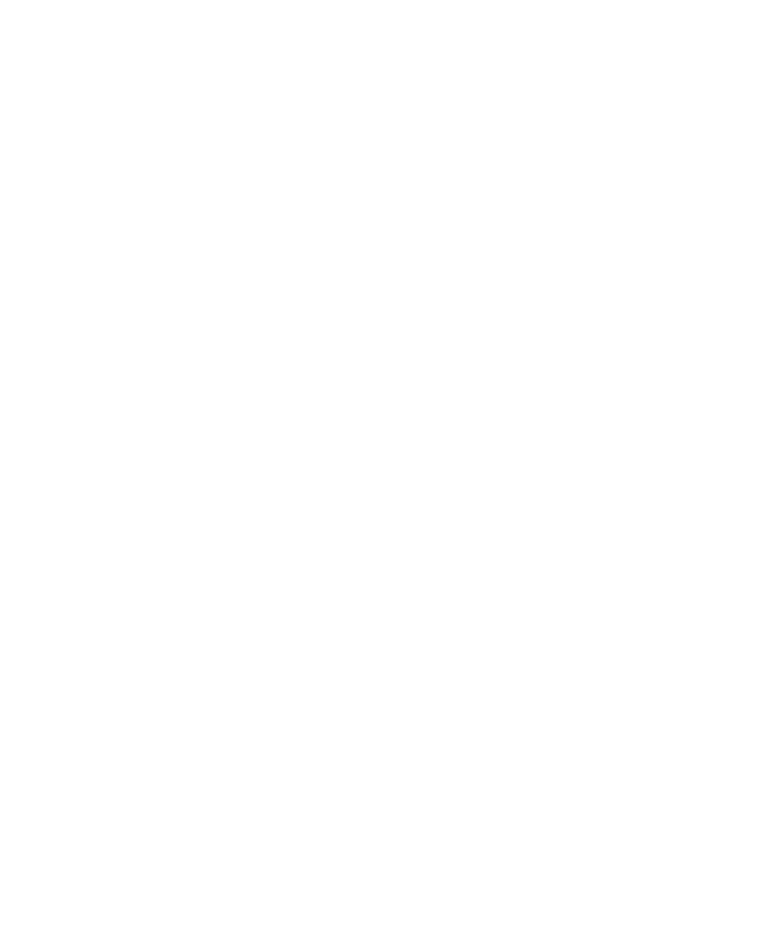
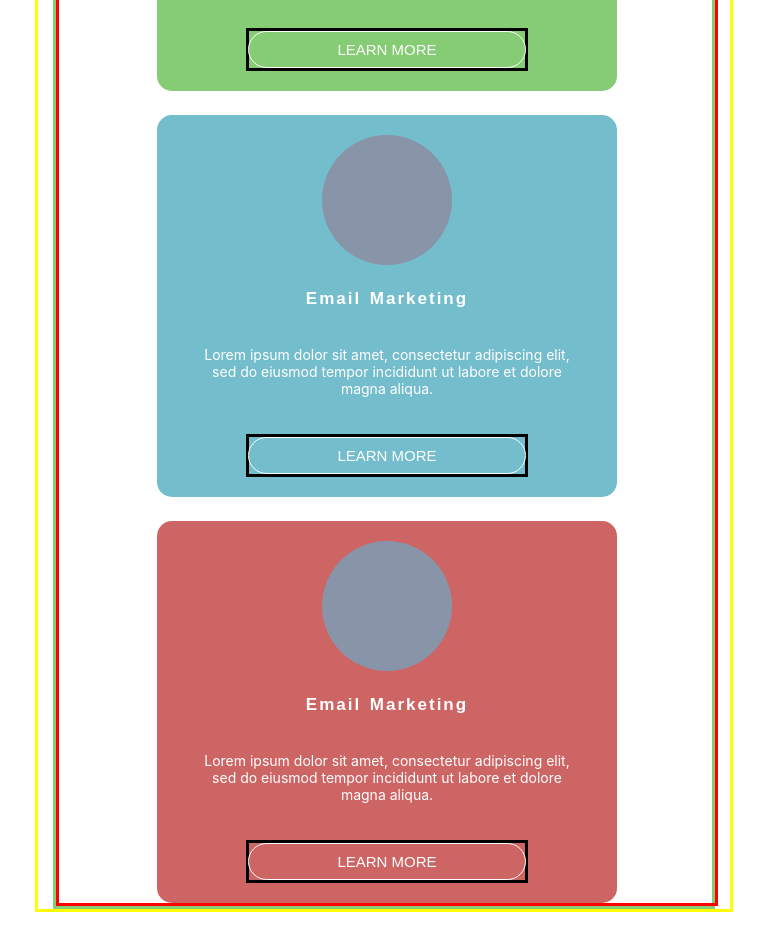
Before and after one commit to KeyToTech/KoreanPhraseBookSite, a React (Create React App) app: page / in a window 768 px wide. Shown: the part 1800-2750 px from the top of the page. Before the commit the page ends 1110 px from the top, so only its background shows below. Built offline with nearby package versions, Linux system fonts and the light colour scheme.

Commit message:
1) scaling for screen from 1500px and more 2) scaling for screen from 1200px to 1500px 3) scaling for screen from 768px to 922px

```diff
--- a/src/App.js
+++ b/src/App.js
@@ -8,8 +8,8 @@ class App extends React.Component {
     render() {
         return (
             <div>
-                {/* <Header/>
-                <Content/> */}
+                <Header/>
+                <Content/>
                 <Footer/>
             </div>
 
--- a/src/components/content/content.css
+++ b/src/components/content/content.css
@@ -3,7 +3,7 @@
 @media only screen and (min-width: 768px) {
 
 .content {
-
+    border: red solid;
     width: 100%;
     height: auto;
     margin-left: 0px;
@@ -86,14 +86,16 @@ h3 {
 @media only screen and (min-width: 768px) and (max-width: 1500px) {
 
     .content {
-        width: 80%;
+        border: green solid;
+        width: 100%;
      }
 }
 
 @media only screen and (min-width: 768px) and (max-width: 922px) {
 
     .content {
-        width: 90%;
+        border: yellow solid;
+        width: 100%;
     }
 
     .wrapp_info_section {
--- a/src/components/content/content.js
+++ b/src/components/content/content.js
@@ -16,10 +16,10 @@ class Content extends Component {
             <div className="content">
                 <div className="wrapp_info_section">
                    <SectionOne/>
-                   <SectionTwo/>
+                   {/* <SectionTwo/>
                    <SectionThree/>
                    <SectionFour/>
-                   <Form/>
+                   <Form/> */}
                 </div>
             </div>
             );
--- a/src/components/content/section_one/section_one.js
+++ b/src/components/content/section_one/section_one.js
@@ -8,7 +8,7 @@ class SectionOne extends Component {
         return (
             <section className="wrapp_info_section_one">
 
-                <div className="main-container">
+
                     <div className="row">
 
                         <div className="collumn-green">
@@ -52,7 +52,7 @@ class SectionOne extends Component {
 
                     </div>
 
-                </div>
+
 
             </section>
         );
--- a/src/components/content/style.css
+++ b/src/components/content/style.css
@@ -1,7 +1,9 @@
 
 
+@media only screen and (min-width: 768px) {
+
 .wrapp_info_section_one {
-
+    border: #85cc74 solid;
     width: 60%;
     display: flex;
     flex-direction: column;
@@ -9,18 +11,13 @@
     margin-top: 50px;
 }
 
-.main-container {
 
-
-height: 450px;
-
-
-}
 
 .row {
 
-
+    border: red solid;
     height: 450px;
+    width: 100%;
     display: flex;
     flex-direction: row;
     justify-content: space-between;
@@ -29,7 +26,7 @@ height: 450px;
 
 .collumn-green {
   border-radius: 15px;
-  width: 350px;
+  width: 32%;
   background: #85cc74;
   position: relative;
   display: flex;
@@ -40,7 +37,7 @@ height: 450px;
 
 .collumn-blue {
     border-radius: 15px;
-    width: 350px;
+    width: 32%;
     background: #74bdcc;
     position: relative;
     display: flex;
@@ -51,7 +48,7 @@ height: 450px;
 
 .collumn-red {
     border-radius: 15px;
-    width: 350px;
+    width: 32%;
     background: #ce6565;
     position: relative;
     display: flex;
@@ -93,6 +90,8 @@ font-family: sans-serif;
 }
 
 .button-container {
+    border: black solid;
+    width: 60%;
   position: relative;
   bottom: 30px;
   display: flex;
@@ -104,11 +103,12 @@ font-family: sans-serif;
     border: white solid 1px;
     border-radius: 70px;
     height: 40px;
-    width: 170px;
+    width: 100%;
     text-align: center;
     font-size: 15px;
     line-height: 40px;
     text-transform: uppercase;
+    text-decoration: none;
     font-family: sans-serif;
     color: #fff;
 }
@@ -118,3 +118,156 @@ font-family: sans-serif;
     background: #fff;
     mix-blend-mode: overlay;
 }
+
+}
+
+@media only screen and (min-width: 768px) and (max-width: 1500px) {
+
+    .wrapp_info_section_one {
+        width: 75%;
+    }
+
+
+}
+
+@media only screen and (min-width: 768px) and (max-width: 922px) {
+
+    .wrapp_info_section_one {
+        width: 90%;
+    }
+
+
+}
+
+@media only screen and (max-width: 768px) {
+
+    .wrapp_info_section_one {
+        border: #85cc74 solid;
+        height: 1200px;
+        width: 95%;
+        display: flex;
+        flex-direction: column;
+        margin: 0 auto;
+        margin-top: 50px;
+    }
+
+
+
+    .row {
+
+        border: red solid;
+        height: 100%;
+        width: 100%;
+        display: flex;
+        flex-direction: column;
+        justify-content: space-between;
+        align-items: center;
+
+    }
+
+    .collumn-green {
+      border-radius: 15px;
+      height: 32%;
+      width: 70%;
+      background: #85cc74;
+      position: relative;
+      display: flex;
+      flex-direction: column;
+      justify-content: space-between;
+      align-items: center;
+    }
+
+    .collumn-blue {
+        border-radius: 15px;
+        height: 32%;
+        width: 70%;
+        background: #74bdcc;
+        position: relative;
+        display: flex;
+        flex-direction: column;
+        justify-content: space-between;
+        align-items: center;
+    }
+
+    .collumn-red {
+        border-radius: 15px;
+        height: 32%;
+        width: 70%;
+        background: #ce6565;
+        position: relative;
+        display: flex;
+        flex-direction: column;
+        justify-content: space-between;
+        align-items: center;
+    }
+
+    .image {
+        position: relative;
+        top: 20px;
+        height: 130px;
+        width: 130px;
+        border-radius: 50%;
+        background: #8894a8;
+    }
+
+    .content-text {
+     width: 100%;
+     height: 150px;
+     margin: 0px;
+    }
+
+    .title {
+    text-align: center;
+    font-size: 17px;
+    font-weight: bold;
+    font-family: sans-serif;
+    }
+
+    .text {
+
+        color: white;
+        width: 80%;
+        margin: 0;
+        font-size: 14px;
+        text-align: center;
+        margin: 0 auto;
+    }
+
+    .button-container {
+        border: black solid;
+        width: 60%;
+      position: relative;
+      bottom: 20px;
+      display: flex;
+      flex-direction: column;
+      align-items: center;
+    }
+
+    .button {
+        border: white solid 1px;
+        border-radius: 70px;
+        height: 35px;
+        width: 100%;
+        text-align: center;
+        font-size: 15px;
+        line-height: 35px;
+        text-transform: uppercase;
+        text-decoration: none;
+        font-family: sans-serif;
+        color: #fff;
+    }
+
+    .button:hover {
+        color: black;
+        background: #fff;
+        mix-blend-mode: overlay;
+    }
+
+
+
+}
+
+@media only screen and (max-width: 365px) {
+
+
+}
```
